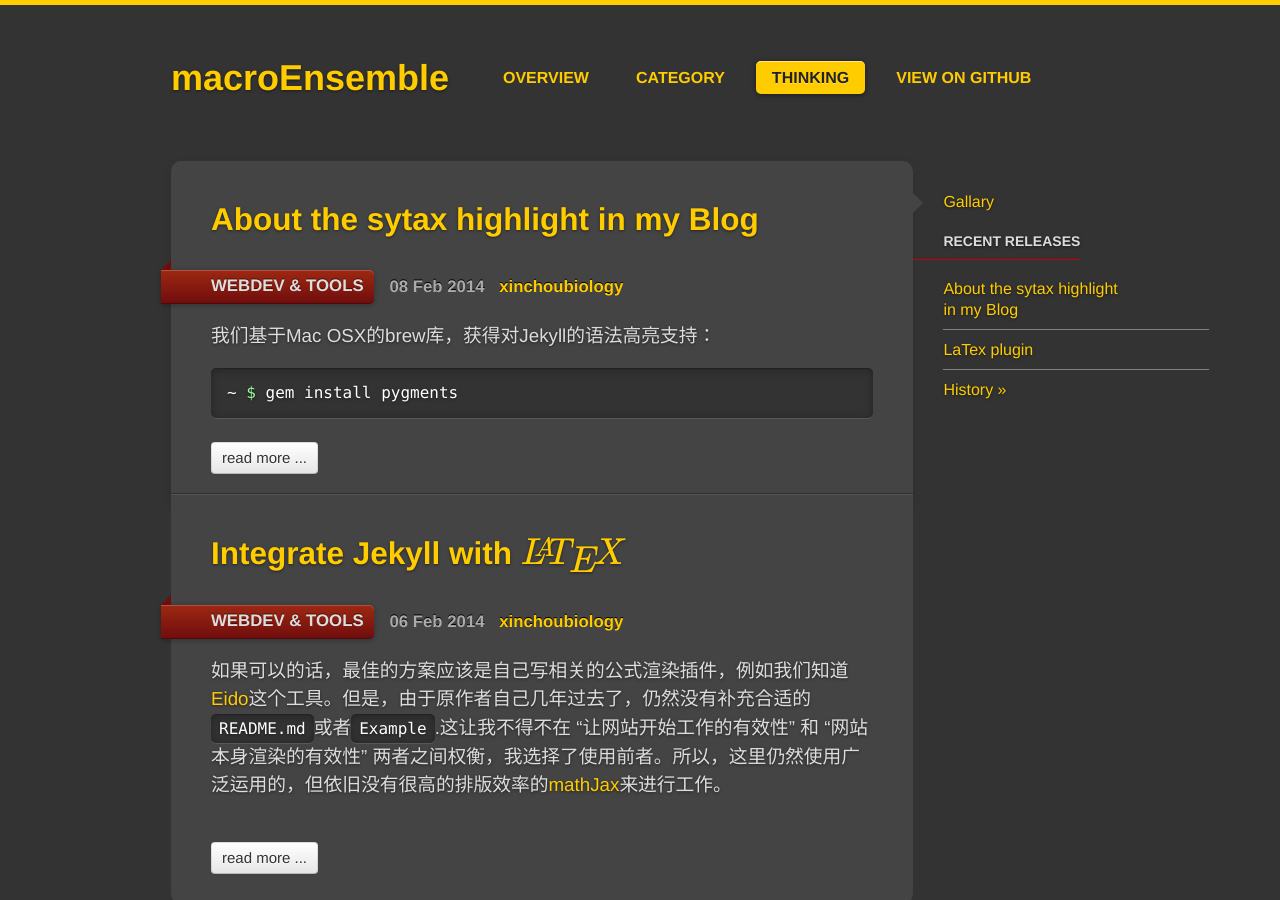
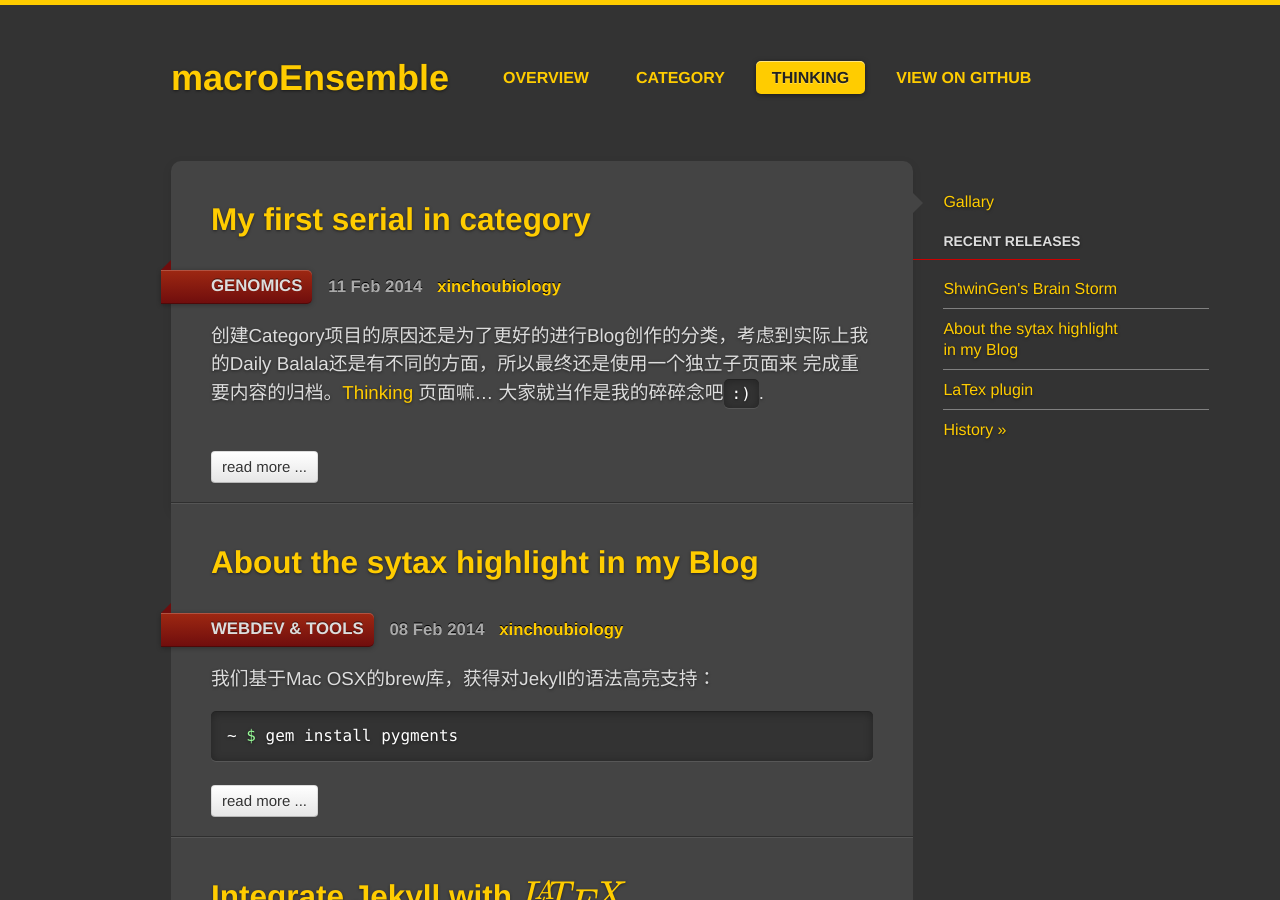
Before and after one commit to xinchoubiology/macroEnsemble, a Jekyll site: the page built from news/index.html, in a window 1280 px wide and 900 px high. Built offline with Jekyll 4.4.1, drawn with Linux system fonts in a browser that asks for light colours; some web fonts are replaced; formulas are drawn with MathJax 3; comment, search, counter and statistics services are not loaded.

Commit message:
add news post

```diff
--- a/_posts/2014-02-07-Sytax-highlight-in-Jekyll.markdown
+++ b/_posts/2014-02-07-Sytax-highlight-in-Jekyll.markdown
@@ -6,6 +6,7 @@ permalink: /news/Sytax-Highlight
 author: xinchoubiology
 version: About the sytax highlight in my Blog
 next_section: LaTex-plugin
+prev_section: ShwinGen
 categories: [Webdev & Tools]
 ---
 
--- /dev/null
+++ b/_posts/2014-02-10-Notation-of-ShwinGen.markdown
@@ -0,0 +1,26 @@
+---
+layout: news_item
+title: 'My first serial in category'
+date: 2014-02-10 17:43:32 -0800
+permalink: /news/ShwinGen
+author: xinchoubiology
+version: ShwinGen's Brain Storm
+next_section: Sytax-Highlight
+categories: [Genomics]
+---
+
+创建Category项目的原因还是为了更好的进行Blog创作的分类，考虑到实际上我的Daily Balala还是有不同的方面，所以最终还是使用一个独立子页面来
+完成重要内容的归档。<a href="http://xinchoubiology.github.io/macroEnsemble/news/">Thinking</a> 页面嘛... 大家就当作是我的碎碎念吧`:)`.
+<!-- more -->
+
+
+<div>
+<a href="http://xinchoubiology.github.io/macroEnsemble/docs/home/">Category</a>本身作为一个大坑被我独立到了<a href="http://xinchoubiology.github.io/macroEnsemble/news/">Thinking</a>.
+</div>
+
+主要是因为我会在<a href="http://xinchoubiology.github.io/macroEnsemble/docs/home/">Category</a>里面作为挖坑页面`=_=`。为了不改变Thinking本身的连续性，这里每一次只作为<a href="http://xinchoubiology.github.io/macroEnsemble/docs/home/">Category</a>的更新提示和预览存在
+
+
+ShwinGen [*Short window-based Genotyping webtool*],是我们在Research中使用局部采样的方法来完成基因组全局特征描述的一个新框架。基于这个新的方法框架，我们在研究中可以使用100~300 nt的HBV短序列来对HBV基因组进行Genotype Classification的工作.
+
+--> category link == <a href="http://xinchoubiology.github.io/macroEnsemble/docs/masterdissertation/">ShwinGen Framework</a>
```
